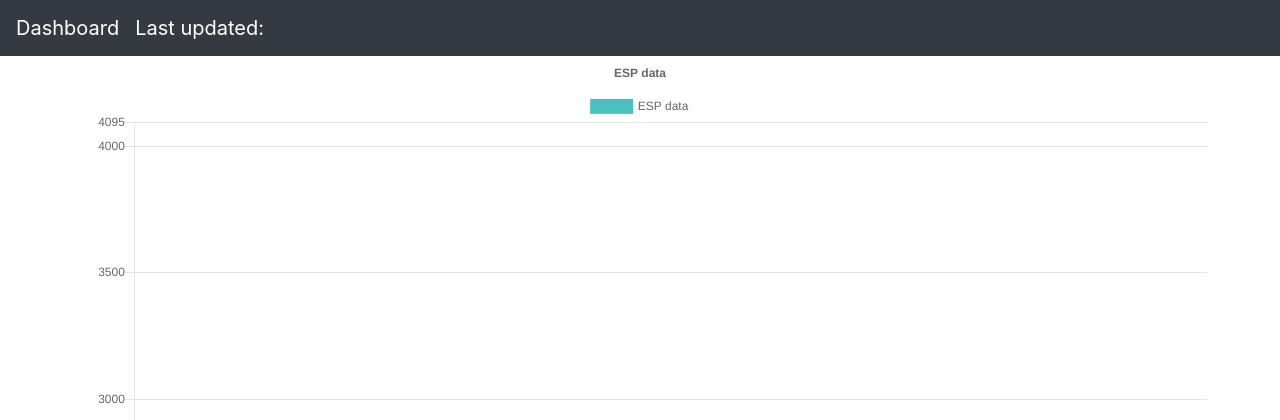
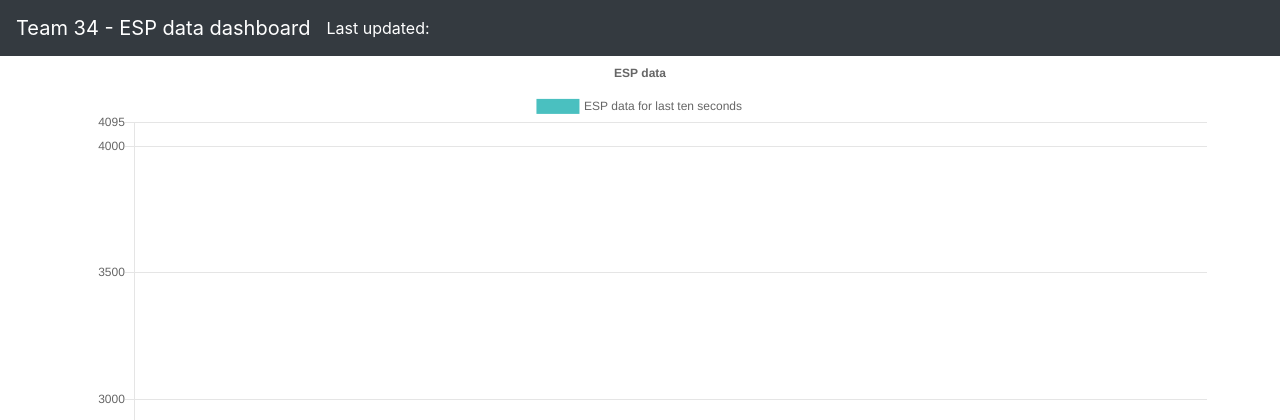
Before and after one commit to yoogottamk/abnormal-activity-detection, a Flask app: page /home/ in a window 1280 px wide. Shown: the top 420 px of the page. Run offline with Flask 2, Linux system fonts and the light colour scheme; some libraries are stand-ins or nearby versions.

Commit message:
dashboard text added

```diff
--- a/server/static/js/plot.js
+++ b/server/static/js/plot.js
@@ -30,7 +30,7 @@
 		borderColor: "rgba(74,192,192,1)",
 //		backgroundColor: "rgba(255,0,0,0)",
                 fill: false,
-                label: 'ESP data',
+                label: 'ESP data for last ten seconds',
                 data: inData
             }]
         },
--- a/server/templates/home.html
+++ b/server/templates/home.html
@@ -44,12 +44,12 @@
             height: 30% !important;
         }
     </style>
-    <title>Dashboard</title>
+    <title>Team 34 - ESP data dashboard</title>
 </head>
 <body>
     <nav class="navbar navbar-expand-lg navbar-dark bg-dark">
-        <a class="navbar-brand" href="#">Dashboard</a>
-	<a class="navbar-brand" href="#">
+        <a class="navbar-brand" href="#">Team 34 - ESP data dashboard</a>
+	<a class="navbar-item" style="color: white;">
 		Last updated: {{timestamp}}
 	</a>
     </nav>
```
